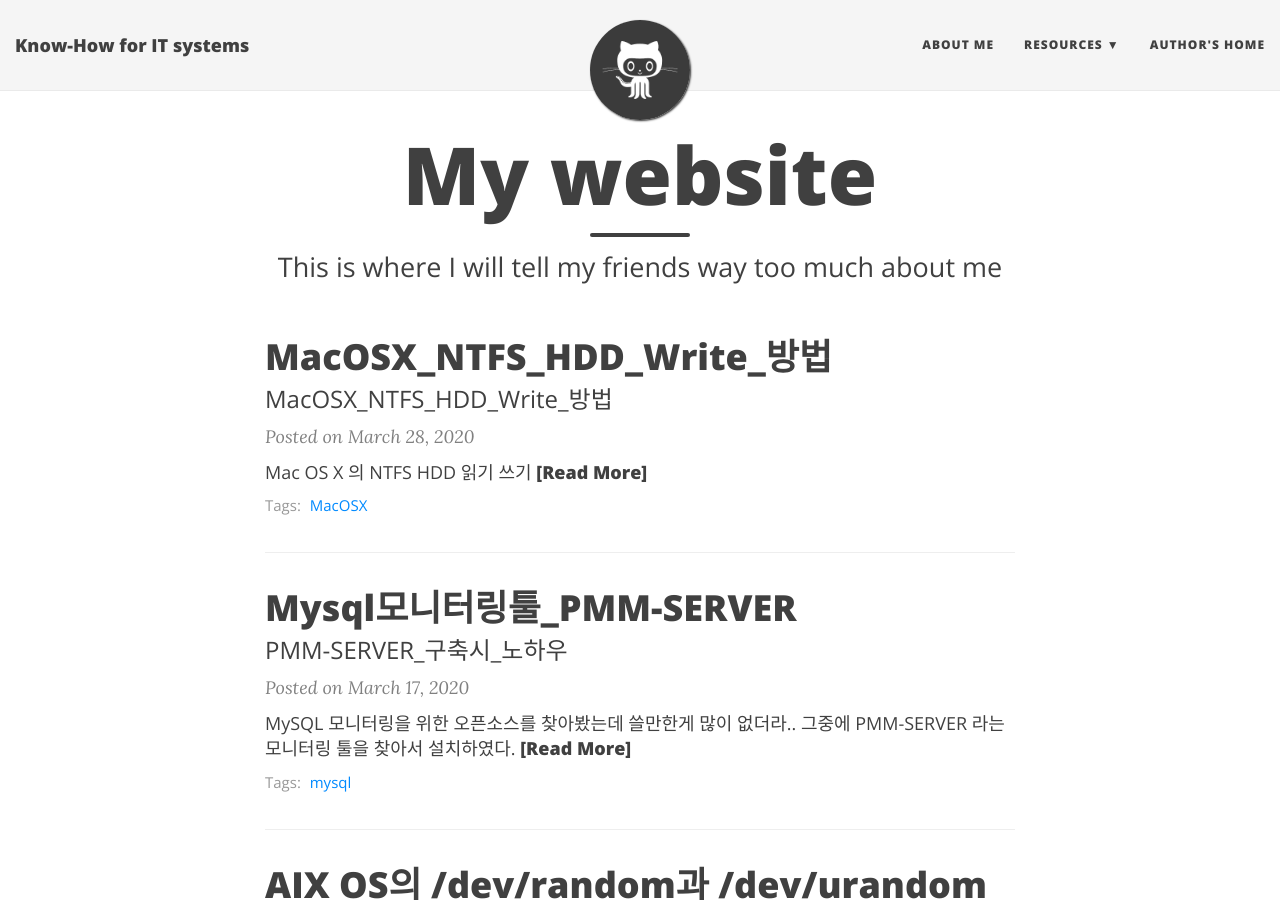
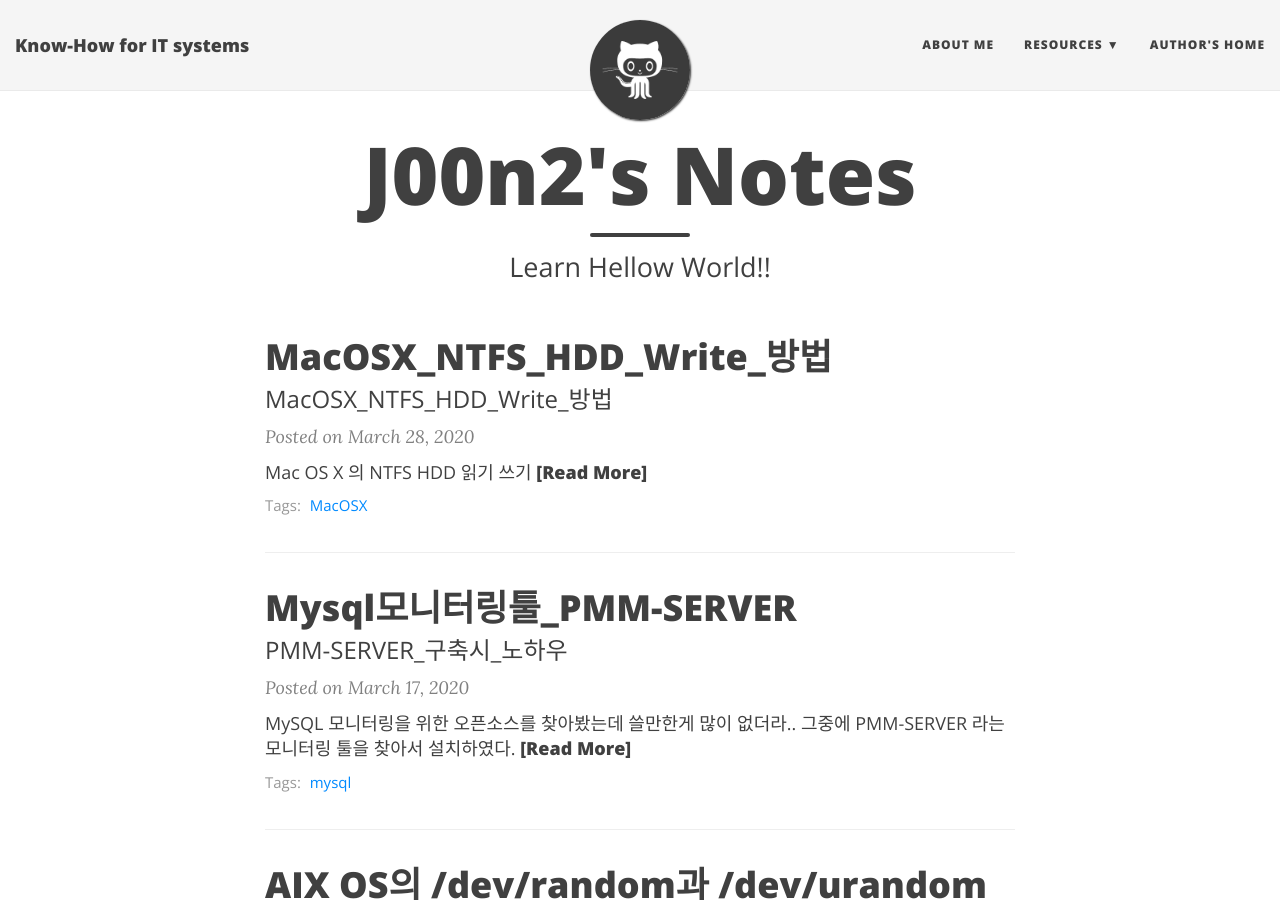
Before and after one commit to heojoon/heojoon_blog_archive_201029, a Jekyll site: the page built from index.html, in a window 1280 px wide and 900 px high. Built offline with Jekyll 4.4.1, drawn with Linux system fonts in a browser that asks for light colours; nearby versions of some CDN libraries; the list of posts is cut into pages by our own code.

Commit message:
Update index.html

```diff
--- a/index.html
+++ b/index.html
@@ -1,7 +1,7 @@
 ---
 layout: page
-title: My website
-subtitle: This is where I will tell my friends way too much about me
+title: J00n2's Notes
+subtitle: Learn Hellow World!!
 use-site-title: true
 ---
 
```
